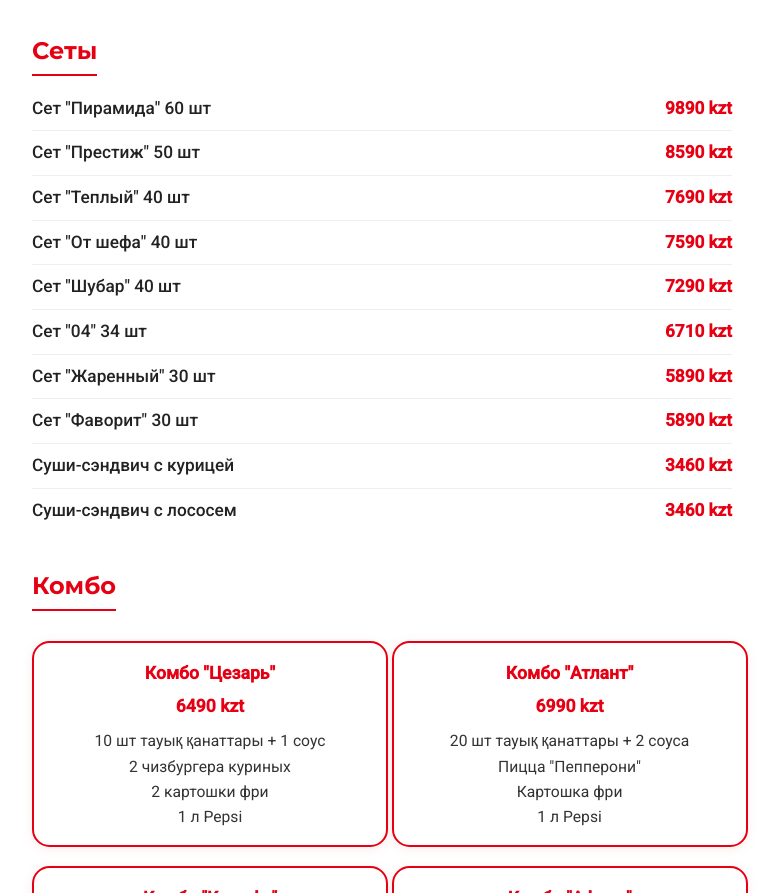
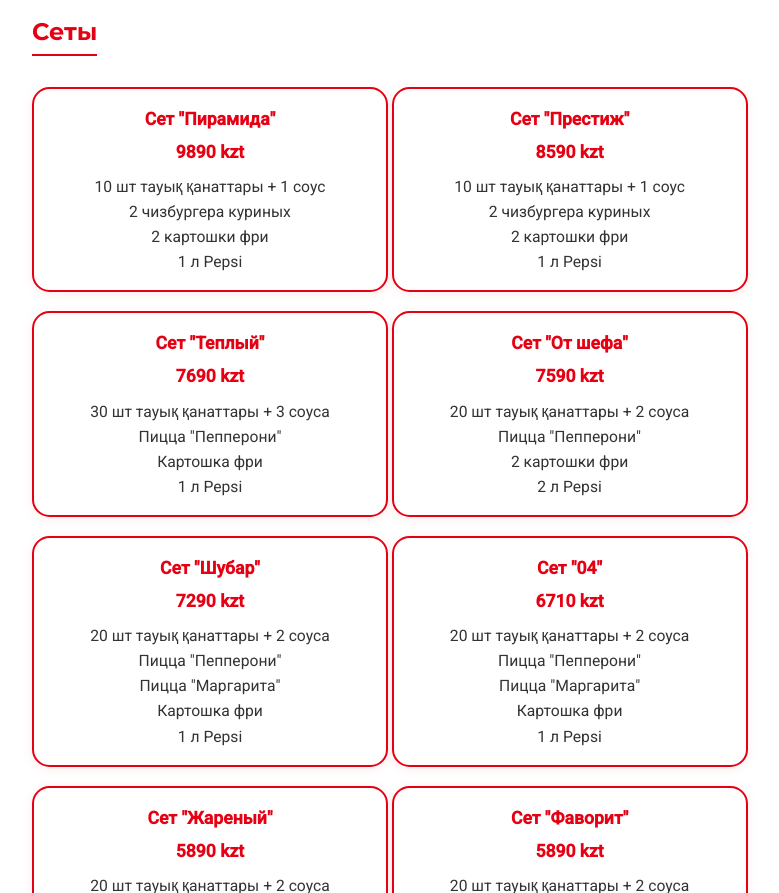
Before and after one commit to Kaiyrzhan1999/Karik-sushi-2025, a plain HTML site: page index.html in a window 1280 px wide. Shown: the part 1907-2800 px from the top of the page, without its empty margins (258-1037 px from the left). Drawn offline with Linux system fonts and the light colour scheme.

Commit message:
Update index.html

```diff
--- a/index.html
+++ b/index.html
@@ -109,7 +109,24 @@
   </style>
 </head>
 <body>
-  <div class="header">MENU</div>
+  <div class="menu-bar">MENU</div>
+
+  <style>
+    .menu-bar {
+      position: sticky;
+      top: 0;
+      left: 0;
+      width: 100%;
+      background: #e53935;
+      color: #fff;
+      font-size: 24px;
+      font-weight: bold;
+      text-align: center;
+      padding: 12px 0;
+      z-index: 2000;
+      box-shadow: 0 2px 8px rgba(0,0,0,0.07);
+    }
+  </style>
 
   <!-- Добавляем новые шрифты -->
   <link href="https://fonts.googleapis.com/css2?family=Montserrat:wght@400;600;700&family=Roboto:wght@300;400;500&display=swap" rel="stylesheet">
@@ -237,18 +254,58 @@
   <!-- Сеты -->
   <div class="group">
     <div class="group-title">Сеты</div>
-    <ul class="dish-list">
-      <li class="dish"><span class="dish-name">Сет "Пирамида" 60 шт</span><span class="dish-price">9890 kzt</span></li>
-      <li class="dish"><span class="dish-name">Сет "Престиж" 50 шт</span><span class="dish-price">8590 kzt</span></li>
-      <li class="dish"><span class="dish-name">Сет "Теплый" 40 шт</span><span class="dish-price">7690 kzt</span></li>
-      <li class="dish"><span class="dish-name">Сет "От шефа" 40 шт</span><span class="dish-price">7590 kzt</span></li>
-      <li class="dish"><span class="dish-name">Сет "Шубар" 40 шт</span><span class="dish-price">7290 kzt</span></li>
-      <li class="dish"><span class="dish-name">Сет "04" 34 шт</span><span class="dish-price">6710 kzt</span></li>
-      <li class="dish"><span class="dish-name">Сет "Жаренный" 30 шт</span><span class="dish-price">5890 kzt</span></li>
-      <li class="dish"><span class="dish-name">Сет "Фаворит" 30 шт</span><span class="dish-price">5890 kzt</span></li>
-      <li class="dish"><span class="dish-name">Суши-сэндвич с курицей</span><span class="dish-price">3460 kzt</span></li>
-      <li class="dish"><span class="dish-name">Суши-сэндвич с лососем</span><span class="dish-price">3460 kzt</span></li>
-    </ul>
+    <div class="combo-grid">
+      <div class="combo-card">
+        <div class="combo-title">Сет "Пирамида"</div>
+        <div class="combo-price">9890 kzt</div>
+        <div class="combo-desc">10 шт тауық қанаттары + 1 соус<br>2 чизбургера куриных<br>2 картошки фри<br>1 л Pepsi</div>
+      </div>
+      <div class="combo-card">
+        <div class="combo-title">Сет "Престиж"</div>
+        <div class="combo-price">8590 kzt</div>
+        <div class="combo-desc">10 шт тауық қанаттары + 1 соус<br>2 чизбургера куриных<br>2 картошки фри<br>1 л Pepsi</div>
+      </div>
+      <div class="combo-card">
+        <div class="combo-title">Сет "Теплый"</div>
+        <div class="combo-price">7690 kzt</div>
+        <div class="combo-desc">30 шт тауық қанаттары + 3 соуса<br>Пицца "Пепперони"<br>Картошка фри<br>1 л Pepsi</div>
+      </div>
+      <div class="combo-card">
+        <div class="combo-title">Сет "От шефа"</div>
+        <div class="combo-price">7590 kzt</div>
+        <div class="combo-desc">20 шт тауық қанаттары + 2 соуса<br>Пицца "Пепперони"<br>2 картошки фри<br>2 л Pepsi</div>
+      </div>
+      <div class="combo-card">
+        <div class="combo-title">Сет "Шубар"</div>
+        <div class="combo-price">7290 kzt</div>
+        <div class="combo-desc">20 шт тауық қанаттары + 2 соуса<br>Пицца "Пепперони"<br>Пицца "Маргарита"<br>Картошка фри<br>1 л Pepsi</div>
+      </div>
+      <div class="combo-card">
+        <div class="combo-title">Сет "04"</div>
+        <div class="combo-price">6710 kzt</div>
+        <div class="combo-desc">20 шт тауық қанаттары + 2 соуса<br>Пицца "Пепперони"<br>Пицца "Маргарита"<br>Картошка фри<br>1 л Pepsi</div>
+      </div>
+      <div class="combo-card">
+        <div class="combo-title">Сет "Жареный"</div>
+        <div class="combo-price">5890 kzt</div>
+        <div class="combo-desc">20 шт тауық қанаттары + 2 соуса<br>Пицца "Пепперони"<br>Пицца "Маргарита"<br>Картошка фри<br>1 л Pepsi</div>
+      </div>
+      <div class="combo-card">
+        <div class="combo-title">Сет "Фаворит"</div>
+        <div class="combo-price">5890 kzt</div>
+        <div class="combo-desc">20 шт тауық қанаттары + 2 соуса<br>Пицца "Пепперони"<br>Пицца "Маргарита"<br>Картошка фри<br>1 л Pepsi</div>
+      </div>
+      <div class="combo-card">
+        <div class="combo-title">Суши-сэндвич с курицей</div>
+        <div class="combo-price">3460 kzt</div>
+        <div class="combo-desc">20 шт тауық қанаттары + 2 соуса<br>Пицца "Пепперони"<br>Пицца "Маргарита"<br>Картошка фри<br>1 л Pepsi</div>
+      </div>
+      <div class="combo-card">
+        <div class="combo-title">Суши-сэндвич с лососем</div>
+        <div class="combo-price">3460 kzt</div>
+        <div class="combo-desc">20 шт тауық қанаттары + 2 соуса<br>Пицца "Пепперони"<br>Пицца "Маргарита"<br>Картошка фри<br>1 л Pepsi</div>
+      </div>
+    </div>
   </div>
 
   <!-- Комбо -->
@@ -450,8 +507,16 @@
   .social-logo {
     width: 30px;
     height: 30px;
-    filter: brightness(0) invert(1);
+    /* filter: brightness(0) invert(1); */
   }
 </style>
 </body>
 </html>
+<style>
+  html, body {
+    overflow-x: hidden;
+    width: 100vw;
+    max-width: 100vw;
+  }
+</style>
+</html>
```
